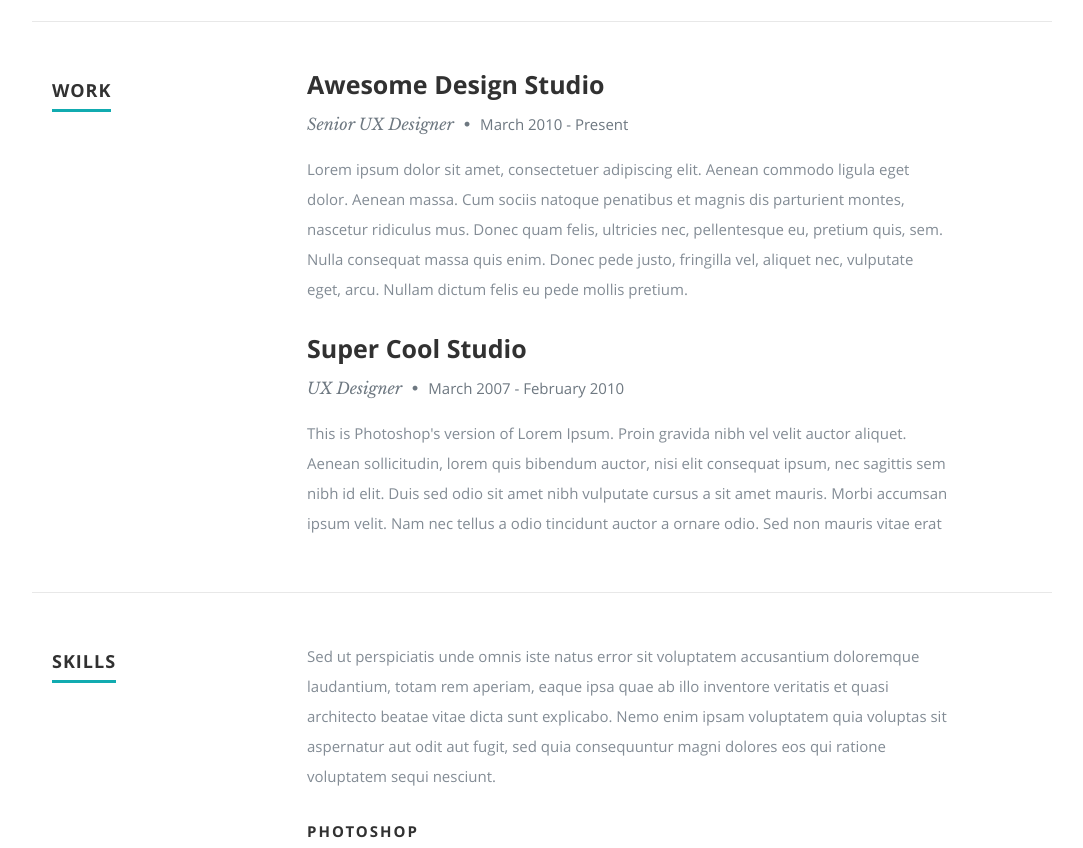
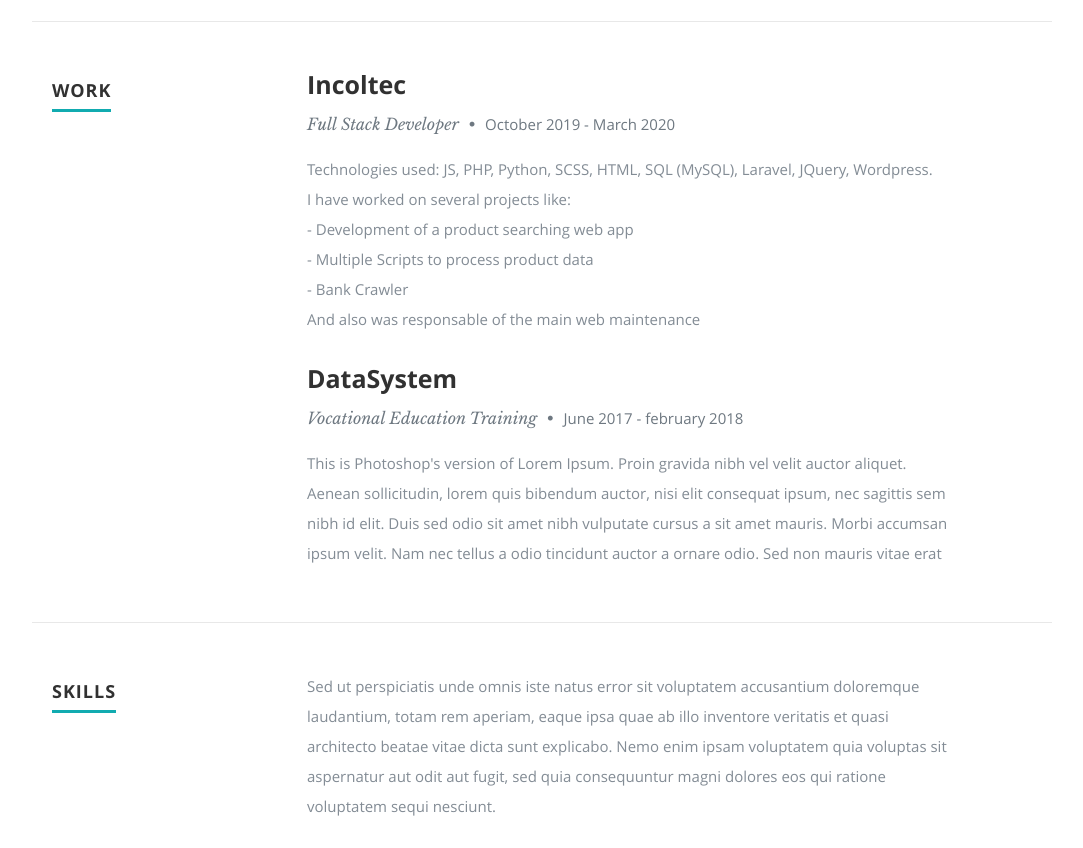
Before and after one commit to crocainfo/crocainfo.github.io, a plain HTML site: page index.html in a window 1280 px wide. Shown: the part 1991-2839 px from the top of the page, without its empty margins (98-1181 px from the left). Drawn offline with nearby package versions, Linux system fonts and the light colour scheme.

Commit message:
updated work life

```diff
--- a/index.html
+++ b/index.html
@@ -202,14 +202,26 @@
 
                <div class="twelve columns">
 
-                  <h3>Awesome Design Studio</h3>
-                  <p class="info">Senior UX Designer <span>&bull;</span> <em class="date">March 2010 - Present</em></p>
+                  <h3>Incoltec </h3>
+                  <p class="info">Full Stack Developer <span>&bull;</span> <em class="date">October 2019 - March 2020 </em></p>
 
                   <p>
-                  Lorem ipsum dolor sit amet, consectetuer adipiscing elit. Aenean commodo ligula eget dolor. Aenean massa.
-                  Cum sociis natoque penatibus et magnis dis parturient montes, nascetur ridiculus mus. Donec quam felis,
-                  ultricies nec, pellentesque eu, pretium quis, sem. Nulla consequat massa quis enim.
-                  Donec pede justo, fringilla vel, aliquet nec, vulputate eget, arcu. Nullam dictum felis eu pede mollis pretium.
+                     Technologies used: JS, PHP, Python, SCSS, HTML, SQL (MySQL), Laravel, JQuery, Wordpress.
+                     <br>
+
+                     I have worked on several projects like:
+                     <br>
+
+                     - Development of a product searching web app
+                     <br>
+
+                     - Multiple Scripts to process product data
+                     <br>
+
+                     - Bank Crawler
+                     <br>
+
+                     And also was responsable of the main web maintenance
                   </p>
 
                </div>
@@ -220,8 +232,8 @@
 
                <div class="twelve columns">
 
-                  <h3>Super Cool Studio</h3>
-                  <p class="info">UX Designer <span>&bull;</span> <em class="date">March 2007 - February 2010</em></p>
+                  <h3>DataSystem</h3>
+                  <p class="info">Vocational Education Training <span>&bull;</span> <em class="date">June 2017 - february 2018</em></p>
 
                   <p>
                   This is Photoshop's version  of Lorem Ipsum. Proin gravida nibh vel velit auctor aliquet.
```
